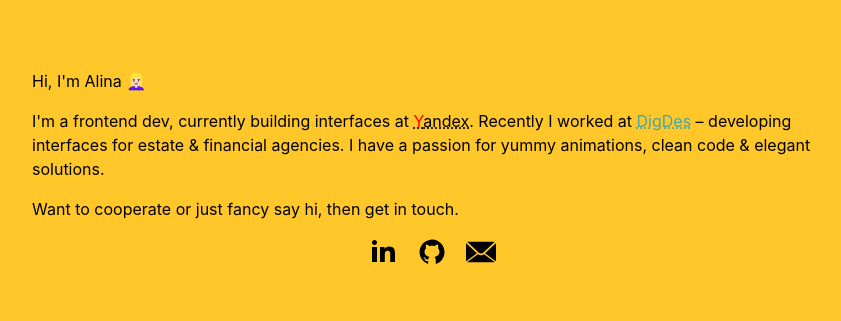
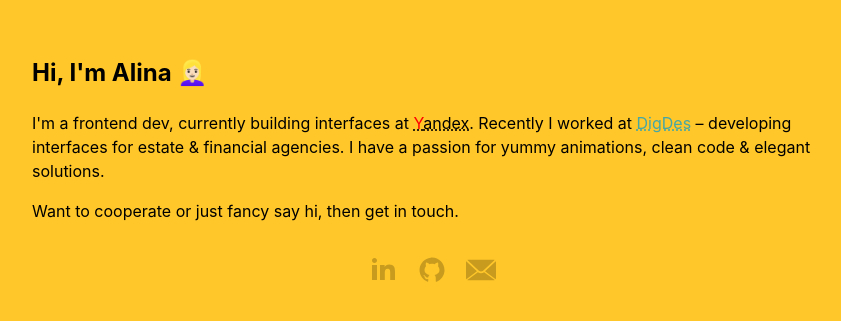
Before and after one commit to alinaosv/alinaosv.github.io, a React (Create React App) app: page / in a window 1280 px wide. Shown: the part 237-558 px from the top of the page, without its empty margins (208-1049 px from the left). Built offline with nearby package versions, Linux system fonts and the light colour scheme.

Commit message:
Improved title size & add animation to socials

```diff
--- a/src/components/socialList/index.js
+++ b/src/components/socialList/index.js
@@ -1,26 +1,26 @@
 import React from 'react';
 import './socialList.css';
 import Link from '../../components/link/index';
-import linkedinIco from '../../icons/linkedin.svg';
-import githubIco from '../../icons/github.svg';
-import mailIco from '../../icons/mail.svg';
+import {ReactComponent as LinkedinIco} from '../../icons/linkedin.svg';
+import {ReactComponent as GithubIco} from '../../icons/github.svg';
+import {ReactComponent as MailIco} from '../../icons/mail.svg';
 
 export default function SocialList() {
     return (
         <ul className="list horizontal centered">
             <li className="listItem">
                 <Link to="https://www.linkedin.com/in/alinaosv">
-                    <img src={linkedinIco} alt="linkedin link"/>
+                    <LinkedinIco />
                 </Link>
             </li>
             <li className="listItem">
                 <Link to="https://github.com/alinaosv">
-                    <img src={githubIco} alt="github link"/>
+                    <GithubIco />
                 </Link>
             </li>
             <li className="listItem">
                 <Link to="mailto:hixid@ya.ru">
-                    <img src={mailIco} alt="mail link"/>
+                    <MailIco />
                 </Link>
             </li>
         </ul>
--- a/src/components/socialList/socialList.css
+++ b/src/components/socialList/socialList.css
@@ -1,9 +1,19 @@
 .list {
-    margin: 0;
+    margin: 2rem 0 0;
     padding: 0;
     list-style: none;
 }
 
+.listItem svg {
+    fill: #C89B1F;
+    transition: all .3s ease-out;
+}
+
+.listItem:hover svg {
+    fill: #ff0078;
+    transform: scale(1.2);
+}
+
 .listItem + .listItem {
-    margin-left: 1.2em;
+    margin-left: 1.2rem;
 }
--- a/src/pages/about/index.js
+++ b/src/pages/about/index.js
@@ -5,9 +5,9 @@ import SocialList from '../../components/socialList/index';
 function About() {
     return (
         <div className="page">
-            <p>
+            <h2>
                 Hi, I'm Alina <span role="img" aria-label="girl emoji">👱🏻‍♀️</span>
-            </p>
+            </h2>
             <p>
                 I'm a frontend dev, currently building interfaces at <Link to="https://yandex.ru" company="yandex">Yandex</Link>.
                 Recently I worked at <Link to="https://digdes.ru" company="digdes">DigDes</Link> – developing interfaces for estate & financial agencies.
```
